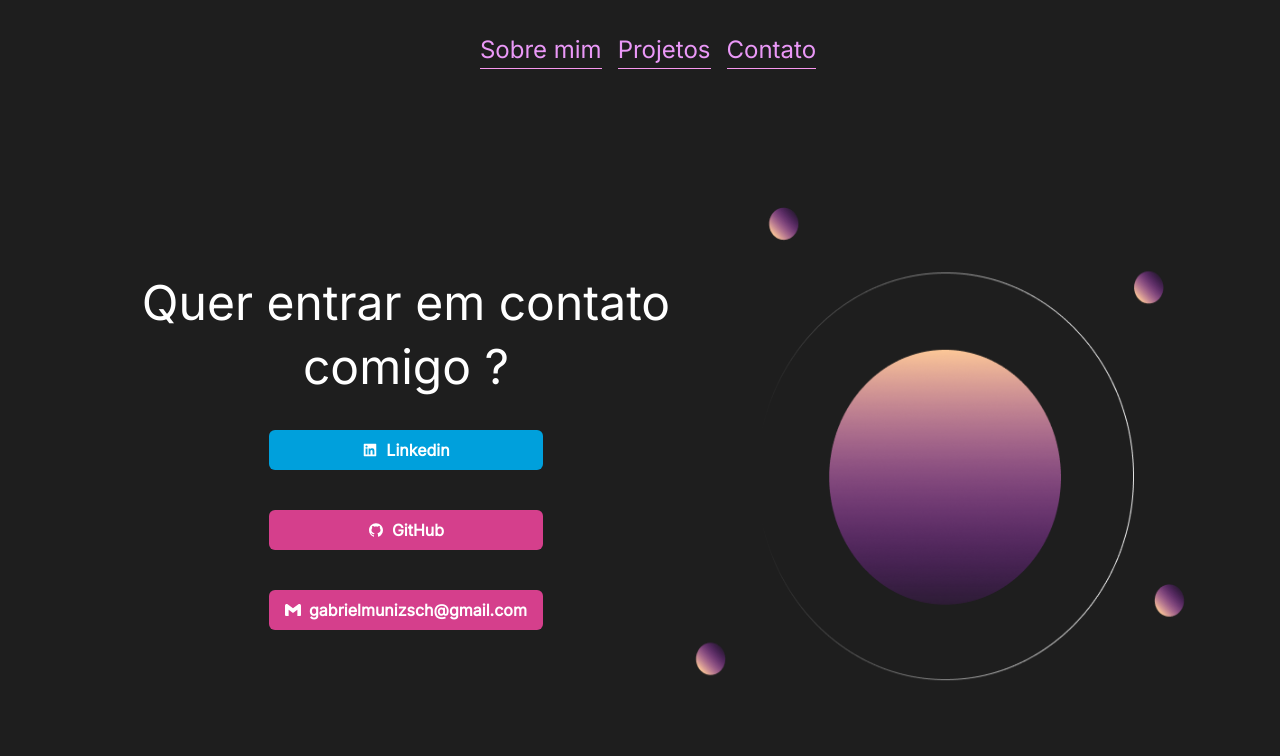
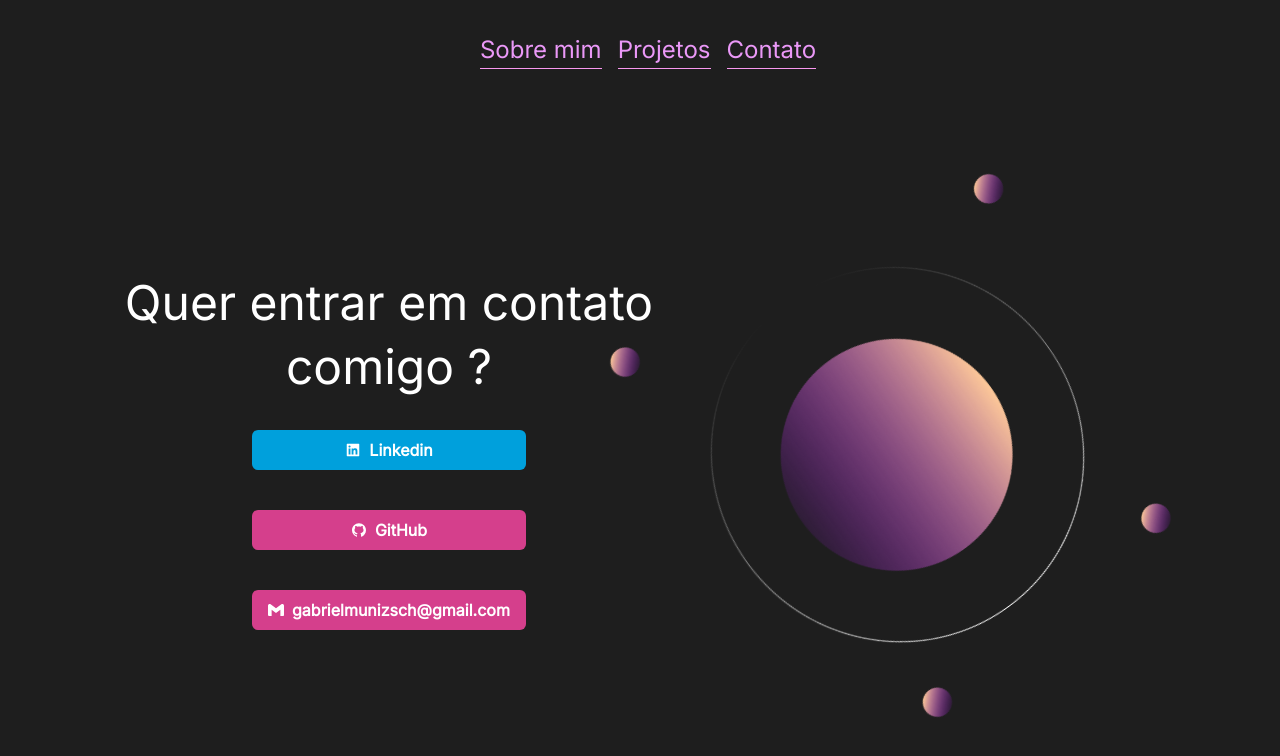
Before and after one commit to dejazz/gabriel-dev, a React (Create React App) app: page /contato in a window 1280 px wide. Shown: the top 756 px of the page. Built offline with nearby package versions, Linux system fonts and the light colour scheme.

Commit message:
fix: rotation image Planet

```diff
--- /dev/null
+++ b/src/components/contact-components/buttons-contact-components/index.tsx
@@ -0,0 +1,49 @@
+import { Button, Link, Stack, useToast } from "@chakra-ui/react";
+import { AiFillGithub, AiFillLinkedin } from "react-icons/ai";
+import { SiGmail } from "react-icons/si";
+export const ButtonsContact = () => {
+  const toast = useToast();
+
+  const copyEmailFromUser = () => {
+    navigator.clipboard.writeText("gabrielmunizsch@gmail.com");
+    toast({
+      position: "top-right",
+      title: "Email copiado",
+      description: "Email copiado para área de transferência.",
+      status: "success",
+      duration: 4000,
+      isClosable: true,
+    });
+  };
+  return (
+    <>
+      <Stack spacing={10}>
+        <Button
+          as={Link}
+          leftIcon={<AiFillLinkedin />}
+          isExternal
+          href="https://www.linkedin.com/in/gabriel-muniz-schneider/"
+          colorScheme={"linkedin"}
+        >
+          Linkedin
+        </Button>
+        <Button
+          as={Link}
+          leftIcon={<AiFillGithub />}
+          isExternal
+          href="https://github.com/dejazz"
+          colorScheme={"pink"}
+        >
+          GitHub
+        </Button>
+        <Button
+          leftIcon={<SiGmail />}
+          colorScheme={"pink"}
+          onClick={copyEmailFromUser}
+        >
+          gabrielmunizsch@gmail.com
+        </Button>
+      </Stack>
+    </>
+  );
+};
--- a/src/components/contact-components/contacts-content-components/index.tsx
+++ b/src/components/contact-components/contacts-content-components/index.tsx
@@ -1,20 +1,7 @@
-import { Button, Flex, Heading, Link, Stack, useToast } from "@chakra-ui/react";
-import { AiFillGithub, AiFillLinkedin } from "react-icons/ai";
-import { SiGmail } from "react-icons/si";
+import {  Flex, Heading } from "@chakra-ui/react";
+import { ButtonsContact } from "../buttons-contact-components";
+
 export const ContactContent = () => {
-  const toast = useToast();
-
-  const copyEmailFromUser = () => {
-    navigator.clipboard.writeText("gabrielmunizsch@gmail.com");
-    toast({
-      position: "top-right",
-      title: "Email copiado",
-      description: "Email copiado para área de transferência.",
-      status: "success",
-      duration: 4000,
-      isClosable: true,
-    });
-  };
   return (
     <Flex
       direction="column"
@@ -23,36 +10,17 @@ export const ContactContent = () => {
       w="100%"
       ml={["", "1rem", "2rem"]}
     >
-      <Heading textAlign="center" variant={["mobile", "primary", "primary"]} mb="2rem">
-        Quer entrar em contato comigo ?
-      </Heading>
-      <Stack spacing={10}>
-        <Button
-          as={Link}
-          leftIcon={<AiFillLinkedin />}
-          isExternal
-          href="https://www.linkedin.com/in/gabriel-muniz-schneider/"
-          colorScheme={"linkedin"}
+
+
+        <Heading
+          textAlign="center"
+          variant={["mobile", "primary", "primary"]}
+          mb="2rem"
         >
-          Linkedin
-        </Button>
-        <Button
-          as={Link}
-          leftIcon={<AiFillGithub />}
-          isExternal
-          href="https://github.com/dejazz"
-          colorScheme={"pink"}
-        >
-          GitHub
-        </Button>
-        <Button
-          leftIcon={<SiGmail />}
-          colorScheme={"pink"}
-          onClick={copyEmailFromUser}
-        >
-          gabrielmunizsch@gmail.com
-        </Button>
-      </Stack>
+          Quer entrar em contato comigo ?
+        </Heading>
+
+      <ButtonsContact />
     </Flex>
   );
 };
--- a/src/components/home-componets/backgroundImageHome-components/index.tsx
+++ b/src/components/home-componets/backgroundImageHome-components/index.tsx
@@ -1,10 +1,19 @@
-import {Image } from "@chakra-ui/react";
+import { chakra, Image } from "@chakra-ui/react";
+import { isValidMotionProp, motion } from "framer-motion";
 
 export const ImageHome = () => {
+  const ChakraBox = chakra(motion.div, {
+    /**
+     * Allow motion props and the children prop to be forwarded.
+     * All other chakra props not matching the motion props will still be forwarded.
+     */
+    shouldForwardProp: (prop) => isValidMotionProp(prop) || prop === "children",
+  });
   return (
     <>
+
       <Image
-        width={["", "", "70%"]}
+        width={["", "", "100%"]}
         height={["", "", "70%"]}
         maxW={["", "", "600px"]}
         maxH={["", "", "600px"]}
@@ -12,7 +21,21 @@ export const ImageHome = () => {
         src={require("../../imgs/Planet.png")}
         alt="Planet"
       />
+      <ChakraBox
+        width="100%"
+        display={["none", "none", "none", "flex"]}
+        animate={{
+          scale: [1, 1, 1, 1, 1],
+          rotate: [0, 360],
+        }}
+        // @ts-ignore no problem in operation, although type error appears.
+        transition={{
+          duration: 20,
+          ease: "easeInOut",
+          repeat: Infinity,
 
+        }}
+      >
         <Image
           zIndex="-1"
           width={["", "", "", "100%"]}
@@ -23,6 +46,7 @@ export const ImageHome = () => {
           src={require("../../imgs/centerPlanet.png")}
           alt="Planet"
         />
+      </ChakraBox>
     </>
   );
 };
--- a/src/components/home-componets/home-content-components/index.tsx
+++ b/src/components/home-componets/home-content-components/index.tsx
@@ -1,4 +1,4 @@
-import { Flex, Heading, Text } from "@chakra-ui/react";
+import { Avatar, Flex, Heading, Text } from "@chakra-ui/react";
 
 export const HomeContent = () => {
   return (
@@ -12,6 +12,13 @@ export const HomeContent = () => {
       <Heading variant={["mobile", "primary", "primary"]} mb="2rem">
         &#60;Gabriel/Dev&#62;
       </Heading>
+      <Flex align="center" >
+        <Avatar
+          width="100px"
+          height="100px"
+          src="https://github.com/dejazz.png"
+          mr="2rem"
+        />
         <Text
           variant={"primary"}
           width="100%"
@@ -20,11 +27,13 @@ export const HomeContent = () => {
           textAlign="justify"
         >
           {"    "}
-        Entusiasta de tecnologia e apaixonado por aprender, acredito que devemos
-        aproveitar para aprender cada vez mais sempre que pudermos. Dito isto,
-        estou ingressando na carreira de tecnologia afim de adquirir mais
-        conhecimentos e experiências e encontrar soluções para os problemas.”
+          Entusiasta de tecnologia e apaixonado por aprender, acredito que
+          devemos aproveitar para aprender cada vez mais sempre que pudermos.
+          Dito isto, estou ingressando na carreira de tecnologia afim de
+          adquirir mais conhecimentos e experiências e encontrar soluções para
+          os problemas.”
         </Text>
+      </Flex>
     </Flex>
   );
 };
--- a/src/styles/thema.ts
+++ b/src/styles/thema.ts
@@ -1,5 +1,5 @@
 import { extendTheme } from "@chakra-ui/react";
-import { url } from "inspector";
+
 
 export const thema = extendTheme({
   fonts: {
@@ -37,6 +37,7 @@ export const thema = extendTheme({
     global: {
       body: {
         background: "#1E1E1E",
+        backgroundIMage: "url('../../components/imgs/backgroundStars.gif')",
         color: "#ffff",
       },
     },
```
Lines whose indentation alone changed are shown as unchanged.
